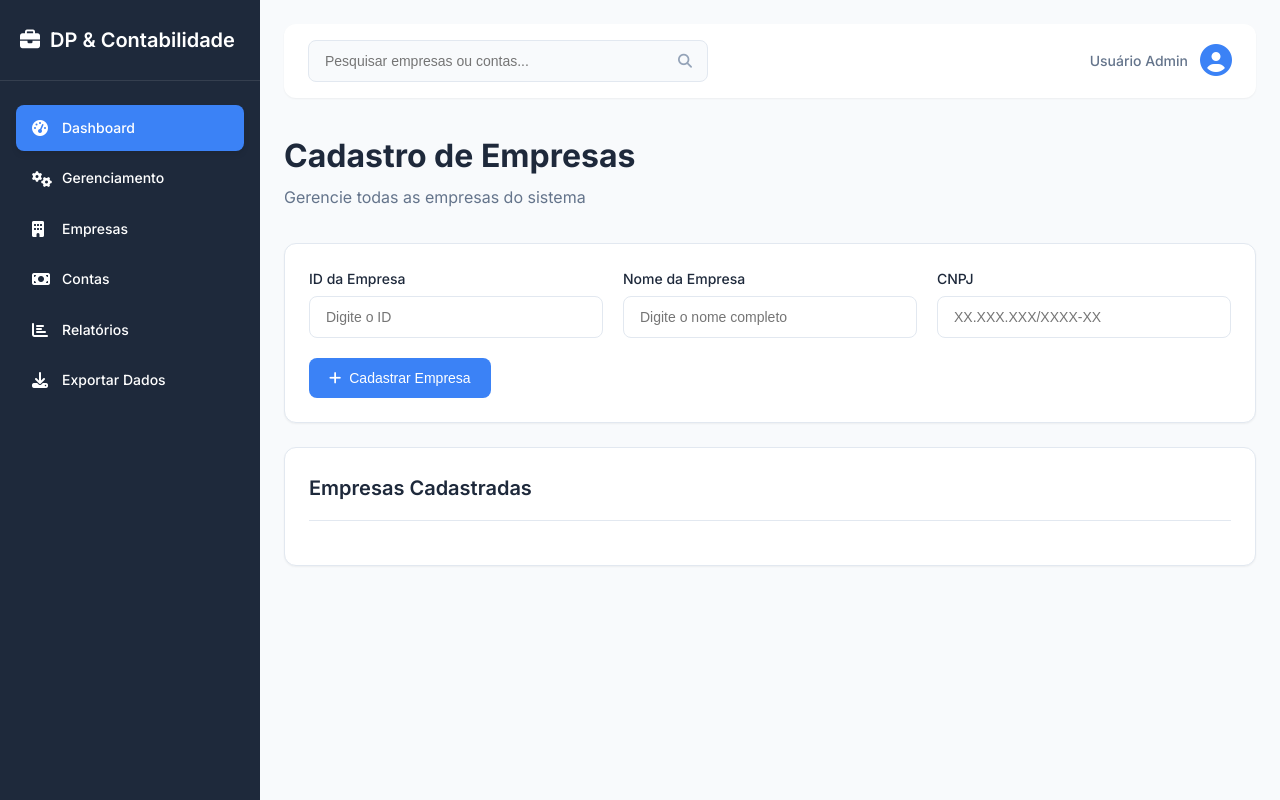
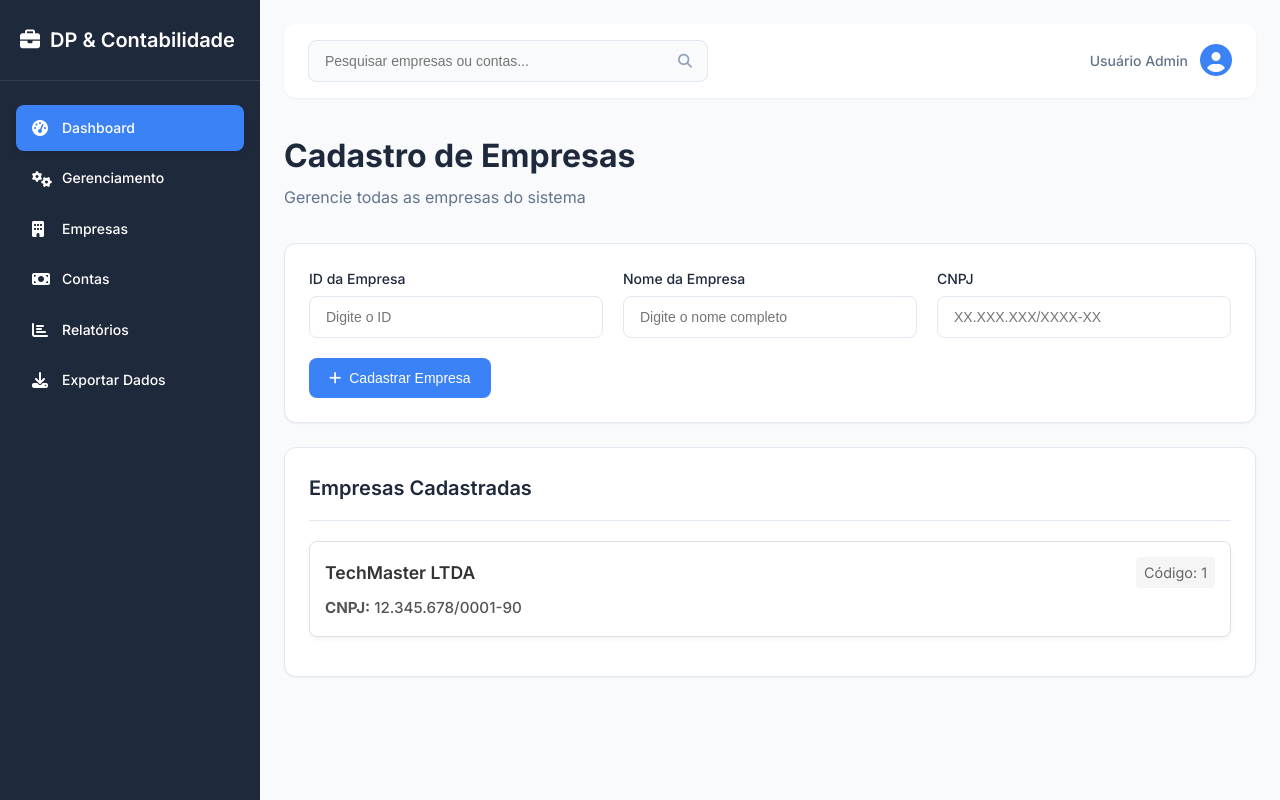
Before and after one commit to GabigolDEVPY/Gestao-DP-contabil, a Flask app: page /empresas in a window 1280 px wide. Run offline with Flask 3, Linux system fonts and the light colour scheme.

Commit message:
add files

```diff
--- a/routes/empresas.py
+++ b/routes/empresas.py
@@ -4,7 +4,8 @@ empresas_bp = Blueprint('empresas', __name__)
 
 @empresas_bp.route("/empresas", methods=["GET"])
 def return_page():
-        return render_template("index.html", aba="empresas")
+        empresas = [{"id": 1,"nome": "TechMaster LTDA","cnpj": "12.345.678/0001-90"}]
+        return render_template("index.html", aba="empresas", empresas=empresas)
 
 
 @empresas_bp.route("/empresas/empresa", methods=["POST"])
--- a/static/style.css
+++ b/static/style.css
@@ -652,3 +652,49 @@ a {
     border-color: #007bff;
     outline: none;
   }
+
+.empresa-item {
+  background: #ffffff;
+  border: 1px solid #e0e0e0;
+  border-radius: 8px;
+  padding: 15px;
+  margin-bottom: 15px;
+  list-style-type: none;
+  box-shadow: 0 2px 4px rgba(0, 0, 0, 0.05);
+  transition: transform 0.2s ease, box-shadow 0.2s ease;
+}
+
+.empresa-item:hover {
+  transform: translateY(-2px);
+  box-shadow: 0 4px 8px rgba(0, 0, 0, 0.1);
+}
+
+.empresa-header {
+  display: flex;
+  justify-content: space-between;
+  align-items: center;
+  margin-bottom: 8px;
+}
+
+.empresa-nome {
+  font-size: 1.1rem;
+  color: #333;
+  font-weight: 600;
+}
+
+.empresa-codigo {
+  font-size: 0.9rem;
+  color: #666;
+  background: #f5f5f5;
+  padding: 4px 8px;
+  border-radius: 4px;
+}
+
+.empresa-details {
+  font-size: 0.95rem;
+  color: #555;
+}
+
+.empresa-cnpj {
+  font-weight: 500;
+}
--- a/templates/index.html
+++ b/templates/index.html
@@ -171,9 +171,20 @@
             <div class="card-header">
               <h3>Empresas Cadastradas</h3>
             </div>
-            <ul id="empresaLista"></ul>
+            <ul id="empresaLista">
+              {% for empresa in empresas %}
+                <li class="empresa-item">
+                  <div class="empresa-header">
+                    <strong class="empresa-nome">{{ empresa.nome }}</strong>
+                    <span class="empresa-codigo">Código: {{ empresa.id }}</span>
+                  </div>
+                  <div class="empresa-details">
+                    <span class="empresa-cnpj"><strong>CNPJ:</strong> {{ empresa.cnpj }}</span>
+                  </div>
+                </li>
+              {% endfor %}
+            </ul>
           </div>
-        </section>
 
       {% elif aba=="contas" %}
         <section id="contas" class="tab-content active">
```
